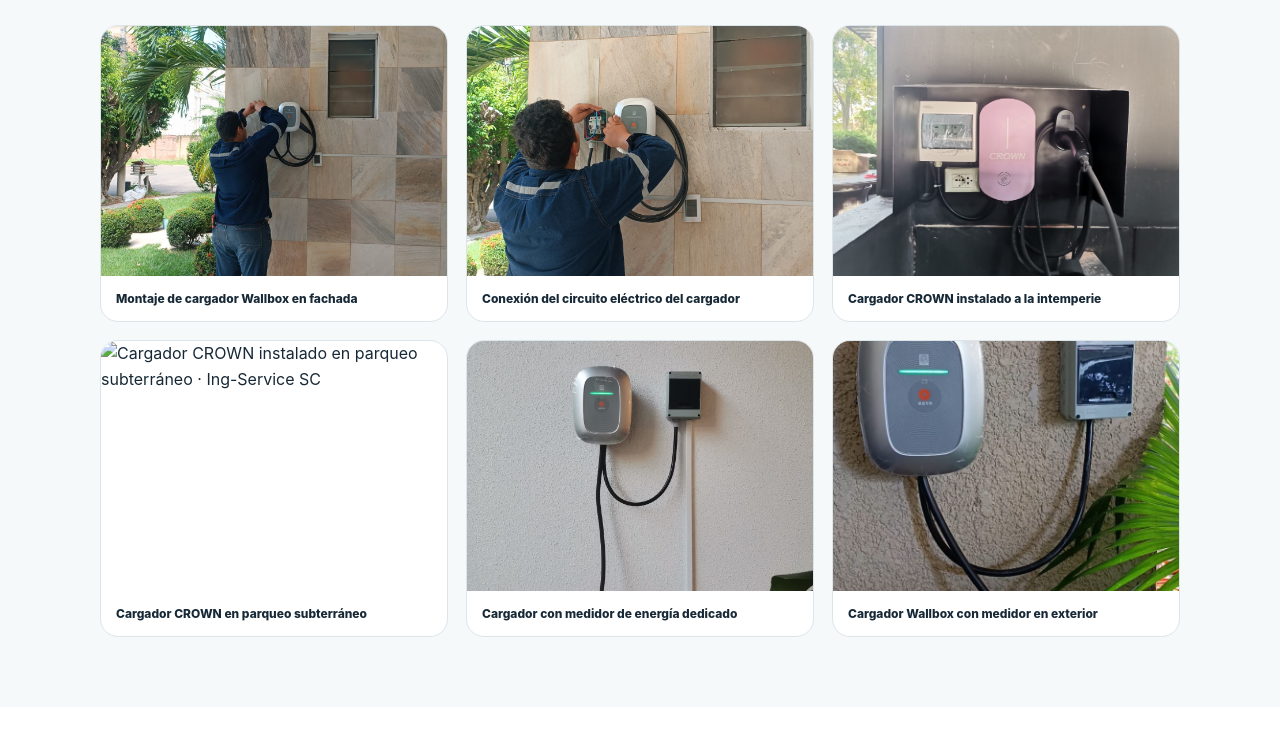
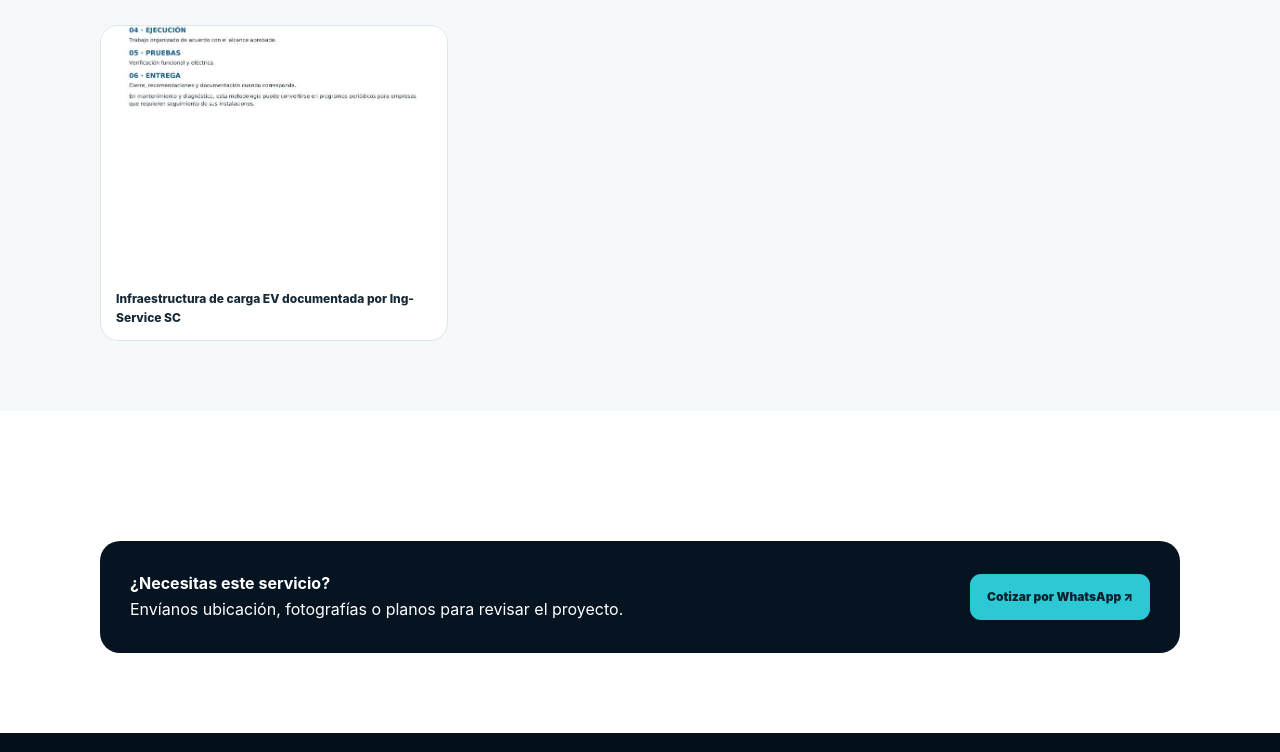
Before and after one commit to IngServicesc/Ingservice-web, a plain HTML site: page servicios/electromovilidad.html in a window 1280 px wide. Shown: the part 1596-2348 px from the top of the page. Drawn offline with Linux system fonts and the light colour scheme.

Commit message:
Update electromovilidad.html

```diff
--- a/servicios/electromovilidad.html
+++ b/servicios/electromovilidad.html
@@ -13,14 +13,7 @@
 <main>
 <section class="hero"><div class="container"><div class="eyebrow">ING-SERVICE SC · SERVICIO</div><h1>Instalación de cargadores para vehículos eléctricos</h1><p>Infraestructura de carga diseñada a partir de la condición real de la instalación eléctrica.</p><div class="hero-img"><img src="../assets/port-24.jpg" alt="Instalación de cargadores para vehículos eléctricos · Ing-Service SC"></div></div></section>
 <section class="content"><div class="container grid"><div><div class="eyebrow">ALCANCE</div><h2>¿Qué podemos hacer?</h2><ul class="list"><li>Evaluación de la instalación</li><li>Definición del punto de carga</li><li>Circuito y protecciones</li><li>Canalización y cableado</li><li>Instalación y pruebas</li><li>Puesta en servicio</li></ul></div><div class="card"><h2>Proceso de trabajo</h2><p><b>01 · Levantamiento</b><br>Comprendemos la necesidad y recopilamos información.</p><p><b>02 · Diagnóstico</b><br>Evaluamos condiciones existentes y requerimientos.</p><p><b>03 · Propuesta</b><br>Definimos alcance, materiales, metodología y presupuesto.</p><p><b>04 · Ejecución y pruebas</b><br>Realizamos el trabajo y verificamos el resultado.</p></div></div></section>
-<section class="gallery-section"><div class="container"><div class="eyebrow">GALERÍA DE CAMPO</div><h2>Más imágenes de este servicio</h2><div class="gallery-grid-sub">
-<figure><img src="../assets/instalacion_tecnica_de_cargador_wallbox.jpeg" alt="Instalación de wallbox en fachada exterior · Ing-Service SC" loading="lazy"><figcaption>Montaje de cargador Wallbox en fachada</figcaption></figure>
-<figure><img src="../assets/instalacion_tecnica_de_cargador_wallbox_2.jpeg" alt="Conexión eléctrica interna de cargador Wallbox · Ing-Service SC" loading="lazy"><figcaption>Conexión del circuito eléctrico del cargador</figcaption></figure>
-<figure><img src="../assets/instalacion_de_cargador_a_la_interperie_crown.jpeg" alt="Instalación de cargador CROWN a la intemperie con protección térmica · Ing-Service SC" loading="lazy"><figcaption>Cargador CROWN instalado a la intemperie</figcaption></figure>
-<figure><img src="../assets/instalacion_de_cragador_crown_en_subterraneo.jpeg" alt="Cargador CROWN instalado en parqueo subterráneo · Ing-Service SC" loading="lazy"><figcaption>Cargador CROWN en parqueo subterráneo</figcaption></figure>
-<figure><img src="../assets/instalacion_de_cargador.jpeg" alt="Cargador eléctrico con medidor de energía instalado en pared · Ing-Service SC" loading="lazy"><figcaption>Cargador con medidor de energía dedicado</figcaption></figure>
-<figure><img src="../assets/instalacion_de_cargador_wallbox.jpeg" alt="Instalación de cargador Wallbox con medidor en exterior · Ing-Service SC" loading="lazy"><figcaption>Cargador Wallbox con medidor en exterior</figcaption></figure>
-</div></div></section>
+<section class="gallery-section"><div class="container"><div class="eyebrow">GALERÍA DE CAMPO</div><h2>Más imágenes de este servicio</h2><div class="gallery-grid-sub"><figure><img src="../assets/port-24.jpg" alt="Infraestructura de carga EV documentada por Ing-Service SC · Ing-Service SC" loading="lazy"><figcaption>Infraestructura de carga EV documentada por Ing-Service SC</figcaption></figure></div></div></section>
 <section class="content"><div class="container cta"><div><strong>¿Necesitas este servicio?</strong><br><span>Envíanos ubicación, fotografías o planos para revisar el proyecto.</span></div><a class="btn" href="https://wa.me/59176686654?text=Hola%20Ing-Service%20SC,%20quiero%20cotizar%20el%20servicio%20de%20Instalación%20de%20cargadores%20para%20vehículos%20eléctricos." target="_blank" rel="noopener">Cotizar por WhatsApp ↗</a></div></section>
 </main>
 <footer class="footer"><div class="container footer-brand"><img class="sub-logo-img" src="../assets/logo-ing-service.jpg" alt="Logo Ing-Service SC"><div>Ing-Service SC · Santa Cruz, Bolivia · +591 76686654 · electrodavidsanchez@gmail.com</div></div></footer>
```
